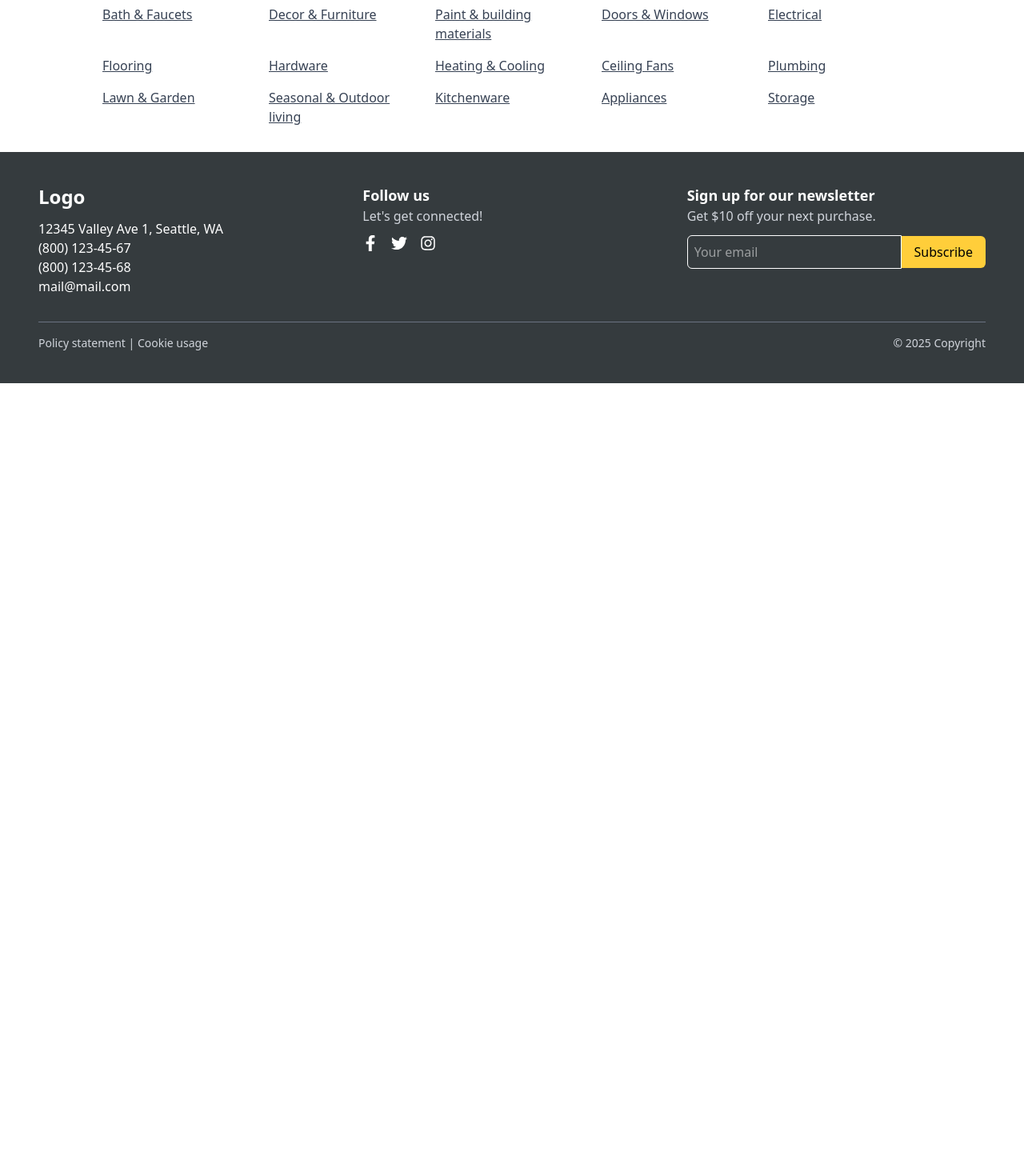
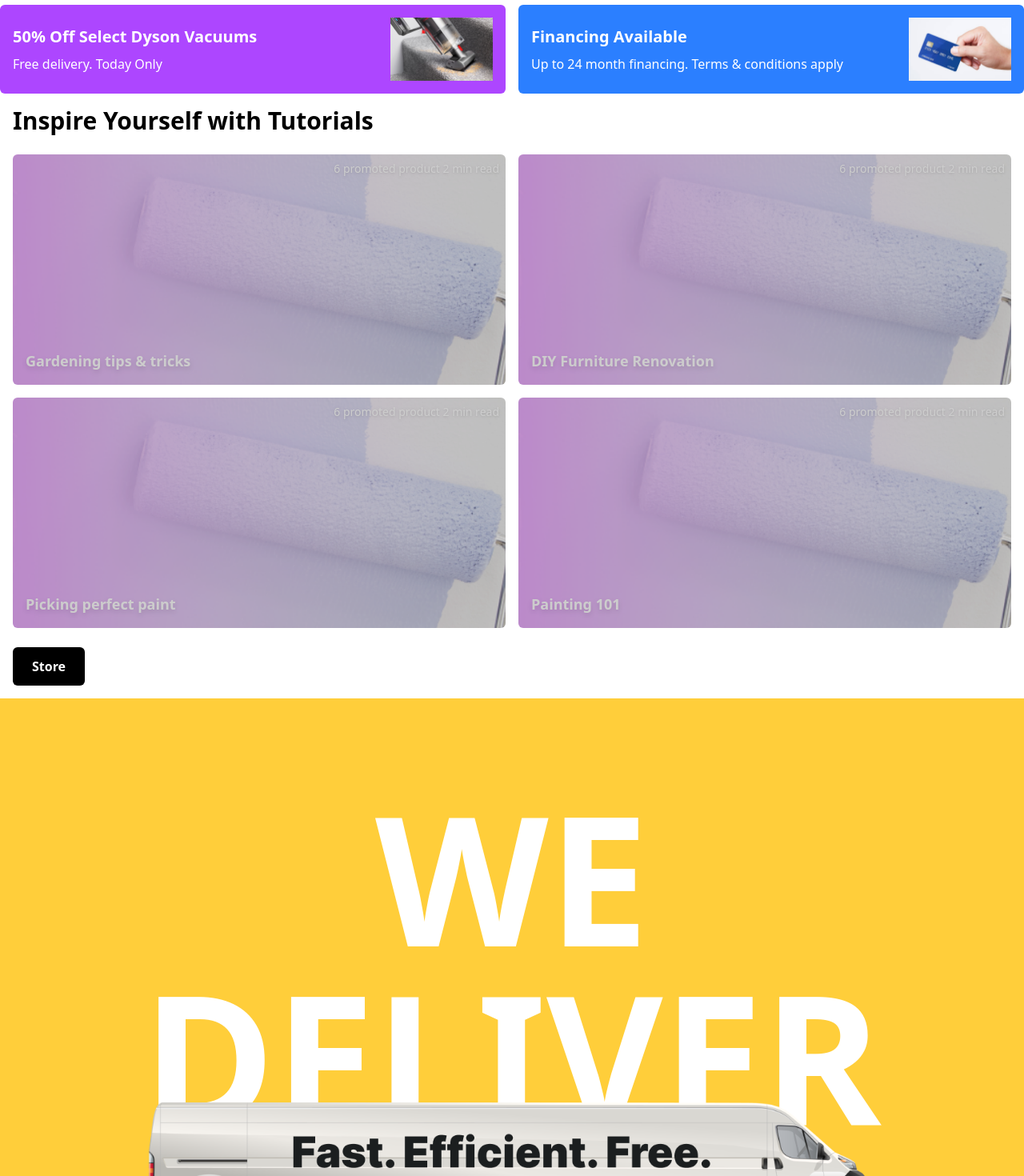
Before and after one commit to in43sh/homebuzz-frontend, a React (Vite) app: page / in a window 1280 px wide. Shown: the part 1260-2730 px from the top of the page at 80% size. Before the commit the page ends 1739 px from the top, so only its background shows below. Built offline with nearby package versions, Linux system fonts and the light colour scheme.

Commit message:
feat: add Tutorials, PromoBanners, and DeliveryBanner components to Home page

```diff
--- /dev/null
+++ b/src/components/Tutorials.tsx
@@ -0,0 +1,104 @@
+import React from 'react';
+import paint from '../assets/images/paint2.png';
+
+interface TutorialCardProps {
+  title: string;
+  info: string;
+  backgroundImage: string;
+}
+
+const TutorialCard: React.FC<TutorialCardProps> = ({
+  title,
+  info,
+  backgroundImage,
+}) => {
+  return (
+    <div
+      className="relative flex h-48 items-end overflow-hidden rounded-md bg-cover bg-center p-4 text-white sm:h-64 md:h-72"
+      style={{ backgroundImage: `url(${backgroundImage})` }}
+    >
+      {/* Bottom-left Title */}
+      <h3 className="text-lg font-bold drop-shadow-md">{title}</h3>
+
+      {/* Top-right Info */}
+      <div className="absolute top-2 right-2 text-sm font-light drop-shadow">
+        {info}
+      </div>
+
+      {/* Simple overlay gradient (optional) */}
+      <div className="absolute inset-0 bg-black opacity-20"></div>
+    </div>
+  );
+};
+
+const TutorialsSection: React.FC = () => {
+  // Data for each tutorial card
+  const tutorials = [
+    {
+      id: 1,
+      title: 'Gardening tips & tricks',
+      info: '6 promoted product\n2 min read',
+      backgroundImage: paint,
+    },
+    {
+      id: 2,
+      title: 'DIY Furniture Renovation',
+      info: '6 promoted product\n2 min read',
+      backgroundImage: paint,
+    },
+    {
+      id: 3,
+      title: 'Picking perfect paint',
+      info: '6 promoted product\n2 min read',
+      backgroundImage: paint,
+    },
+    {
+      id: 4,
+      title: 'Painting 101',
+      info: '6 promoted product\n2 min read',
+      backgroundImage: paint,
+    },
+  ];
+
+  return (
+    <div className="mx-auto max-w-7xl p-4">
+      <h2 className="mb-6 text-3xl font-bold">
+        Inspire Yourself with Tutorials
+      </h2>
+
+      {/* 2x2 grid on desktop, 1x1 or 1x2 on smaller screens */}
+      <div className="grid grid-cols-1 gap-4 sm:grid-cols-2">
+        {/* Top row: 2 items */}
+        {tutorials.slice(0, 2).map((tut) => (
+          <TutorialCard
+            key={tut.id}
+            title={tut.title}
+            info={tut.info}
+            backgroundImage={tut.backgroundImage}
+          />
+        ))}
+      </div>
+
+      <div className="mt-4 grid grid-cols-1 gap-4 sm:grid-cols-2">
+        {/* Bottom row: 2 items */}
+        {tutorials.slice(2, 4).map((tut) => (
+          <TutorialCard
+            key={tut.id}
+            title={tut.title}
+            info={tut.info}
+            backgroundImage={tut.backgroundImage}
+          />
+        ))}
+      </div>
+
+      {/* Store button */}
+      <div className="mt-6">
+        <button className="rounded-md bg-black px-6 py-3 font-semibold text-white hover:bg-gray-800">
+          Store
+        </button>
+      </div>
+    </div>
+  );
+};
+
+export default TutorialsSection;
--- /dev/null
+++ b/src/components/banners/DeliveryBanner.tsx
@@ -0,0 +1,31 @@
+import { Link } from 'react-router-dom';
+import weDeliverCar from '../../assets/images/we-deliver-car.png';
+
+function WeDeliverBanner() {
+  return (
+    <div className="bg-primary relative flex w-full flex-col items-center justify-center px-4 py-28 text-white">
+      {/* Main text and overlapping image */}
+      <div className="relative">
+        <p className="text-center text-[16rem] leading-none font-bold sm:text-[7rem] md:text-[9rem] lg:text-[14rem]">
+          WE DELIVER
+        </p>
+        <img
+          src={weDeliverCar}
+          alt="We Deliver. Fast. Efficient. Free."
+          className="absolute bottom-[-6rem] left-1/2 w-4/5 -translate-x-1/2 transform"
+        />
+      </div>
+
+      {/* Button */}
+      <div className="mt-36 flex justify-center">
+        <Link to="/">
+          <button className="btn pointer rounded bg-black px-6 py-3 text-white">
+            Find out more
+          </button>
+        </Link>
+      </div>
+    </div>
+  );
+}
+
+export default WeDeliverBanner;
--- /dev/null
+++ b/src/components/banners/PromoBanners.tsx
@@ -0,0 +1,58 @@
+import React from 'react';
+import vacuum from '../../assets/images/vacuum.png';
+import card from '../../assets/images/card.png';
+
+interface BannerProps {
+  bgColor: string;
+  title: string;
+  subtitle: string;
+  imgSrc: string;
+  imgAlt: string;
+}
+
+const PromoBanner: React.FC<BannerProps> = ({
+  bgColor,
+  title,
+  subtitle,
+  imgSrc,
+  imgAlt,
+}) => {
+  return (
+    <div
+      className={`flex flex-col items-center justify-between rounded-md p-4 text-white sm:flex-row ${bgColor} flex-1`}
+    >
+      <div>
+        <h3 className="mb-2 text-xl font-bold">{title}</h3>
+        <p className="text-md">{subtitle}</p>
+      </div>
+      <img
+        className="mt-2 h-auto w-32 sm:mt-0 sm:ml-4"
+        src={imgSrc}
+        alt={imgAlt}
+      />
+    </div>
+  );
+};
+
+const PromoBanners: React.FC = () => {
+  return (
+    <div className="mx-auto mt-8 flex max-w-7xl flex-col gap-4 sm:flex-row">
+      <PromoBanner
+        bgColor="bg-purple-500"
+        title="50% Off Select Dyson Vacuums"
+        subtitle="Free delivery. Today Only"
+        imgSrc={vacuum}
+        imgAlt="Dyson Vacuum"
+      />
+      <PromoBanner
+        bgColor="bg-blue-500"
+        title="Financing Available"
+        subtitle="Up to 24 month financing. Terms & conditions apply"
+        imgSrc={card}
+        imgAlt="Credit Card"
+      />
+    </div>
+  );
+};
+
+export default PromoBanners;
--- a/src/pages/Home.tsx
+++ b/src/pages/Home.tsx
@@ -1,8 +1,11 @@
 import NavigationBar from '../components/NavigationBar';
 import Hero from '../components/Hero';
 import TwoMillionItemsBanner from '../components/banners/TwoMillionItemsBanner';
+import PopularProducts from '../components/PopularProducts';
+import PromoBanners from '../components/banners/PromoBanners';
+import Tutorials from '../components/Tutorials';
+import DeliveryBanner from '../components/banners/DeliveryBanner';
 import CategoriesList from '../components/CategoriesList';
-import PopularProducts from '../components/PopularProducts';
 
 const Home = () => {
   return (
@@ -11,6 +14,9 @@ const Home = () => {
       <Hero />
       <TwoMillionItemsBanner />
       <PopularProducts />
+      <PromoBanners />
+      <Tutorials />
+      <DeliveryBanner />
       <CategoriesList />
     </>
   );
```
